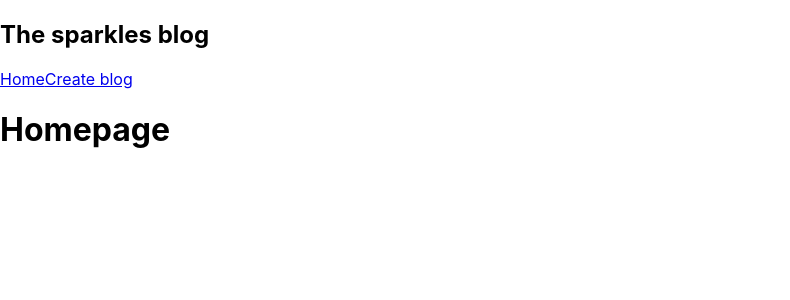
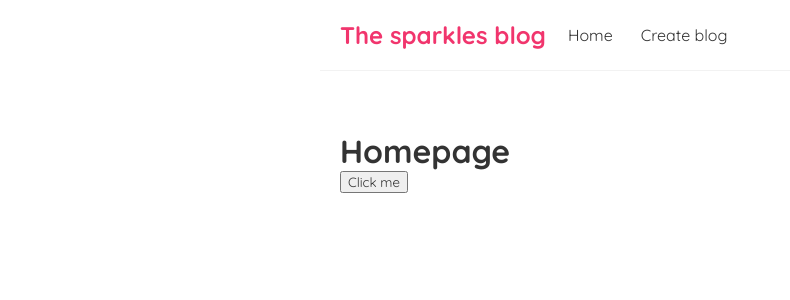
Before and after one commit to sparkle666/bloggy-react, a JavaScript app: page / in a window 1280 px wide. Shown: the top 300 px of the page, without its empty margins (0-790 px from the left). Built offline with nearby package versions, Linux system fonts and the light colour scheme; the HTML template or start-up script is replaced by a standard one.

Commit message:
added an event to button

```diff
--- a/src/Home.js
+++ b/src/Home.js
@@ -1,7 +1,12 @@
+const handleClick = () => {
+    console.log('Hello ninjas')
+}
+
 const Home = () => {
     return(
-        <div className="homw">
+        <div className="home">
             <h1>Homepage</h1>
+            <button onClick = {handleClick}>Click me</button>
         </div>
     )
 }
--- a/src/index.css
+++ b/src/index.css
@@ -1,13 +1,35 @@
-body {
+@import url('https://fonts.googleapis.com/css2?family=Quicksand:wght@300;400;500;600;700&display=swap');
+
+/* base styles */
+* {
   margin: 0;
-  font-family: -apple-system, BlinkMacSystemFont, 'Segoe UI', 'Roboto', 'Oxygen',
-    'Ubuntu', 'Cantarell', 'Fira Sans', 'Droid Sans', 'Helvetica Neue',
-    sans-serif;
-  -webkit-font-smoothing: antialiased;
-  -moz-osx-font-smoothing: grayscale;
+  font-family: "Quicksand";
+  color: #333;
 }
-
-code {
-  font-family: source-code-pro, Menlo, Monaco, Consolas, 'Courier New',
-    monospace;
+.navbar {
+  padding: 20px;
+  display: flex;
+  align-items: center;
+  max-width: 600px;
+  margin: 0 auto;
+  border-bottom: 1px solid #f2f2f2;
 }
+.navbar h1 {
+  color: #f1356d;
+}
+.navbar .links {
+  margin-left: auto;
+}
+.navbar a {
+  margin-left: 16px;
+  text-decoration: none;
+  padding: 6px;
+}
+.navbar a:hover {
+  color: #f1356d;
+}
+.container {
+  max-width: 600px;
+  margin: 40px auto;
+  padding: 20px;
+}
```
